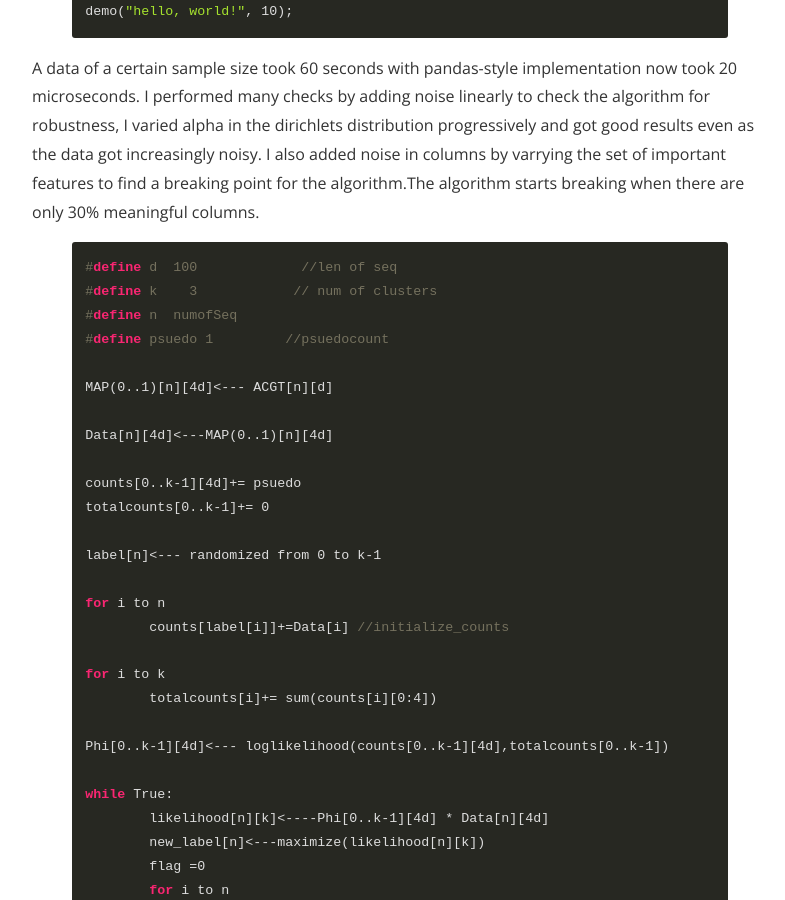
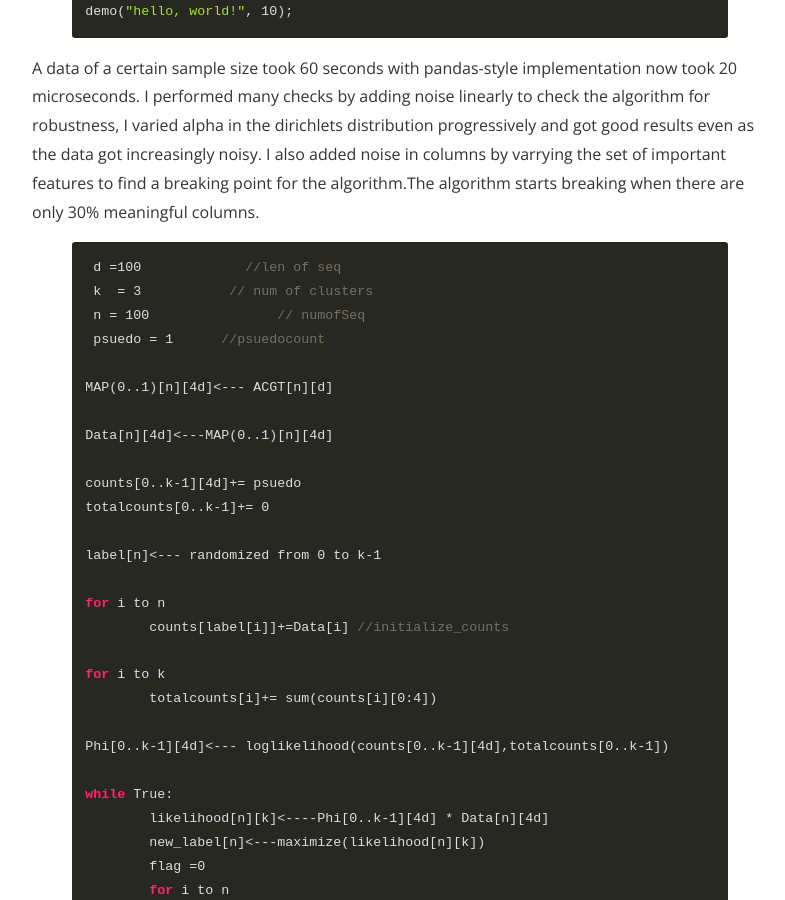
Before and after one commit to ashm8206/ashm8206.github.io, a Jekyll site: the page built from _posts/2017-05-07-K-MeansNCL.markdown, in a window 1280 px wide and 900 px high, scrolled down 1645 px. Shown: the whole window, without its empty margins (240-1025 px from the left). Built offline with Jekyll 4.4.1, drawn with Linux system fonts in a browser that asks for light colours; nearby versions of some CDN libraries; comment, search, counter and statistics services are not loaded.

Commit message:
highlight style

```diff
--- a/_posts/2017-05-07-K-MeansNCL.markdown
+++ b/_posts/2017-05-07-K-MeansNCL.markdown
@@ -48,10 +48,10 @@ A data of a certain sample size took 60 seconds with pandas-style implementation
 I performed many checks by adding noise linearly to check the algorithm for robustness, I varied alpha in the dirichlets distribution progressively and got good results even as the data got increasingly noisy. I also added noise in columns by varrying the set of important features to find a breaking point for the algorithm.The algorithm starts breaking when there are only 30% meaningful columns.
 {% highlight c %}
 
-#define d  100             //len of seq
-#define k    3  	  // num of clusters
-#define n  numofSeq
-#define psuedo 1 	 //psuedocount
+ d =100             //len of seq
+ k  = 3  	  // num of clusters
+ n = 100                // numofSeq
+ psuedo = 1 	 //psuedocount
 
 MAP(0..1)[n][4d]<--- ACGT[n][d]
 
```
